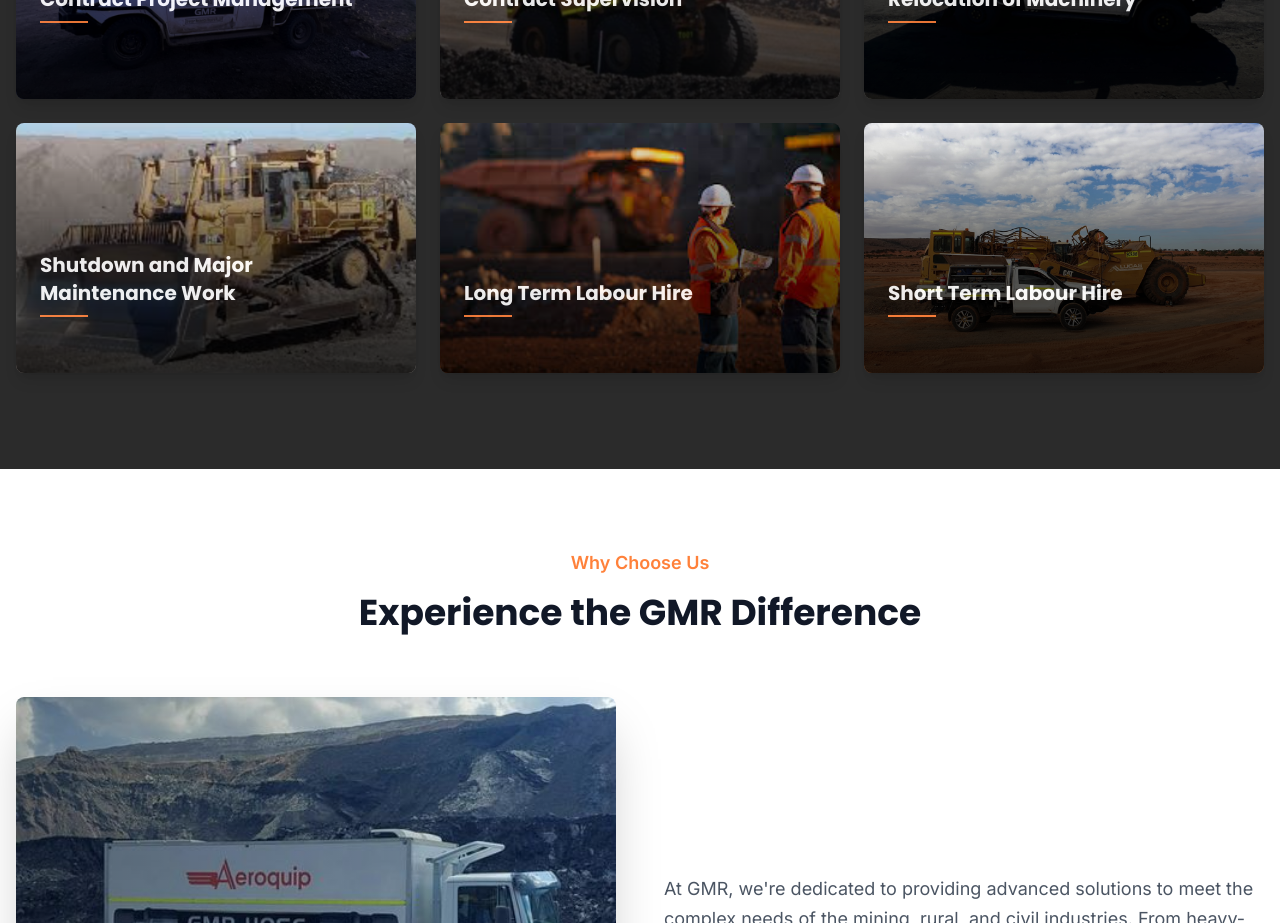
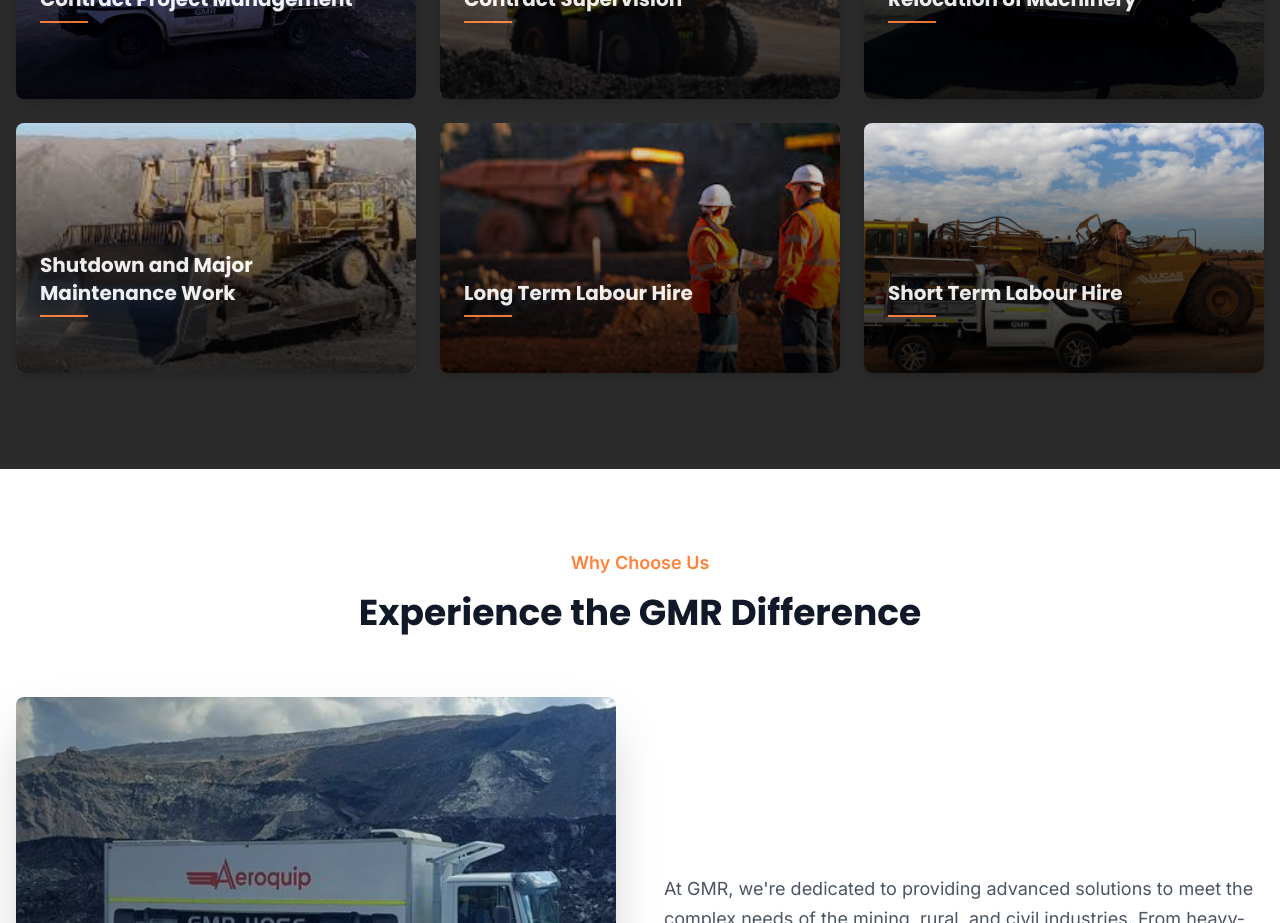
Before and after one commit to Dezzi94/GMR, a React (Vite) app: page / in a window 1280 px wide. Shown: the part 1960-2883 px from the top of the page. Built offline with nearby package versions, Linux system fonts and the light colour scheme.

Commit message:
identifiers deleted
deleted identifiers and added new log

```diff
--- a/src/constants/content.ts
+++ b/src/constants/content.ts
@@ -45,7 +45,7 @@ export const HOME_CONTENT: HomeContent = {
     {
       title: "Short Term Labour Hire",
       description: "Flexible workforce solutions for short-term needs",
-      image: "/assets/images/services/Labourhirephoto.jpg",
+      image: "/assets/images/services/shorttermhire.png",
       path: "short-term-labour"
     }
   ],
@@ -216,7 +216,7 @@ export const SERVICES_CONTENT: ServicesContent = {
     {
       title: "Short Term Labour Hire",
       description: "Flexible workforce solutions for short-term needs",
-      image: "/assets/images/services/Labourhirephoto.jpg",
+      image: "/assets/images/services/shorttermhire.png",
       path: "short-term-labour",
       fullDescription: "Our short-term labour hire service offers flexible staffing solutions for temporary project needs or peak periods. We provide qualified professionals who can quickly integrate into your team and deliver results.",
       features: [
--- a/src/pages/services/ShortTermLabour.tsx
+++ b/src/pages/services/ShortTermLabour.tsx
@@ -26,7 +26,7 @@ const ShortTermLabour: React.FC = () => {
         description: "Meet short-term demands without the cost of permanent hires, maintaining flexibility and control."
       }
     ],
-    backgroundImage: "/assets/images/services/Labourhirephoto.jpg",
+    backgroundImage: "/assets/images/services/shorttermhire.png",
     relatedServices: [
       { title: "Long Term Labour Hire", path: "/services/long-term-labour" },
       { title: "Contract Supervision", path: "/services/contract-supervision" },
```
Also changed, not shown: public/assets/images/logo2.png (added), public/assets/images/services/Labourhirephoto.jpg (deleted).
